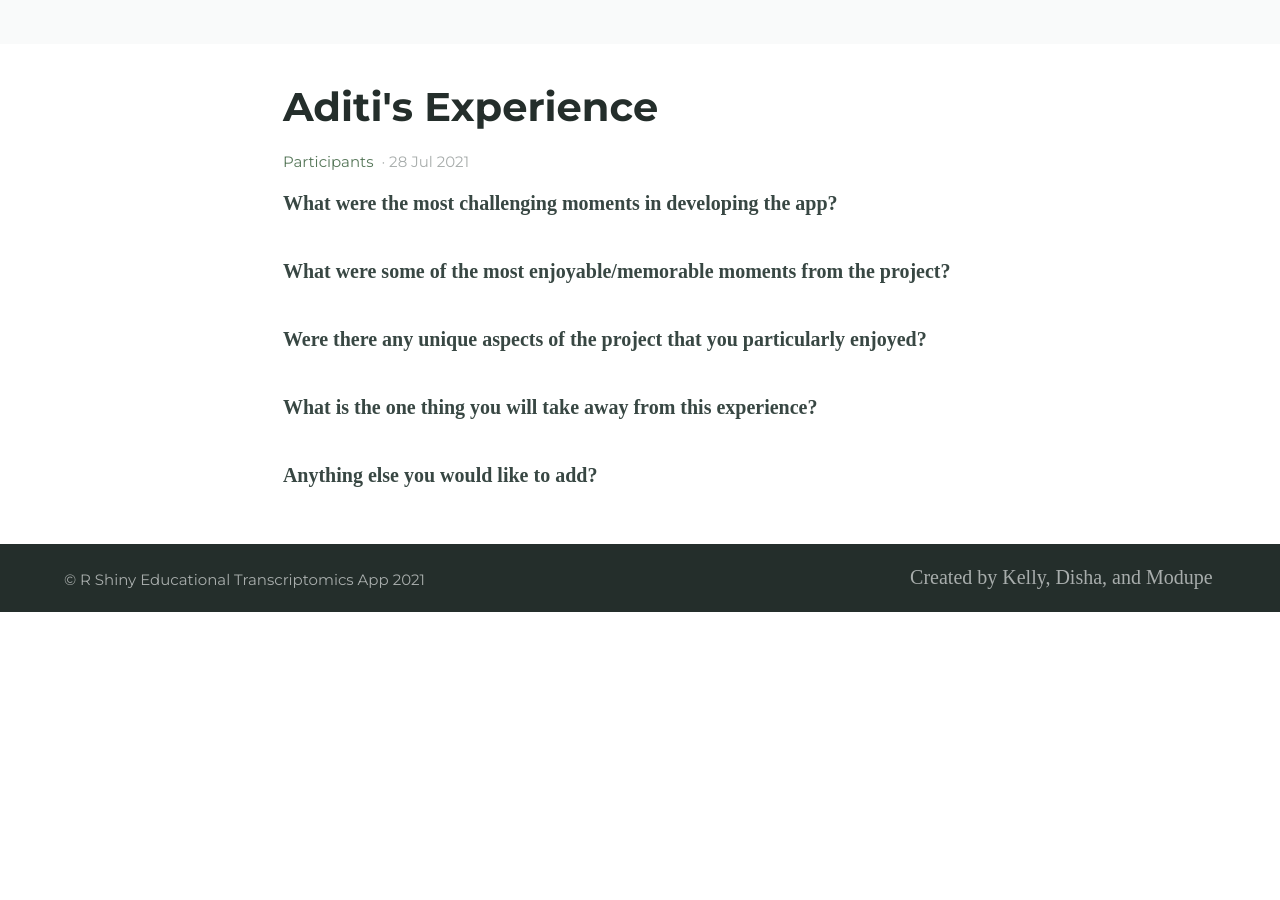
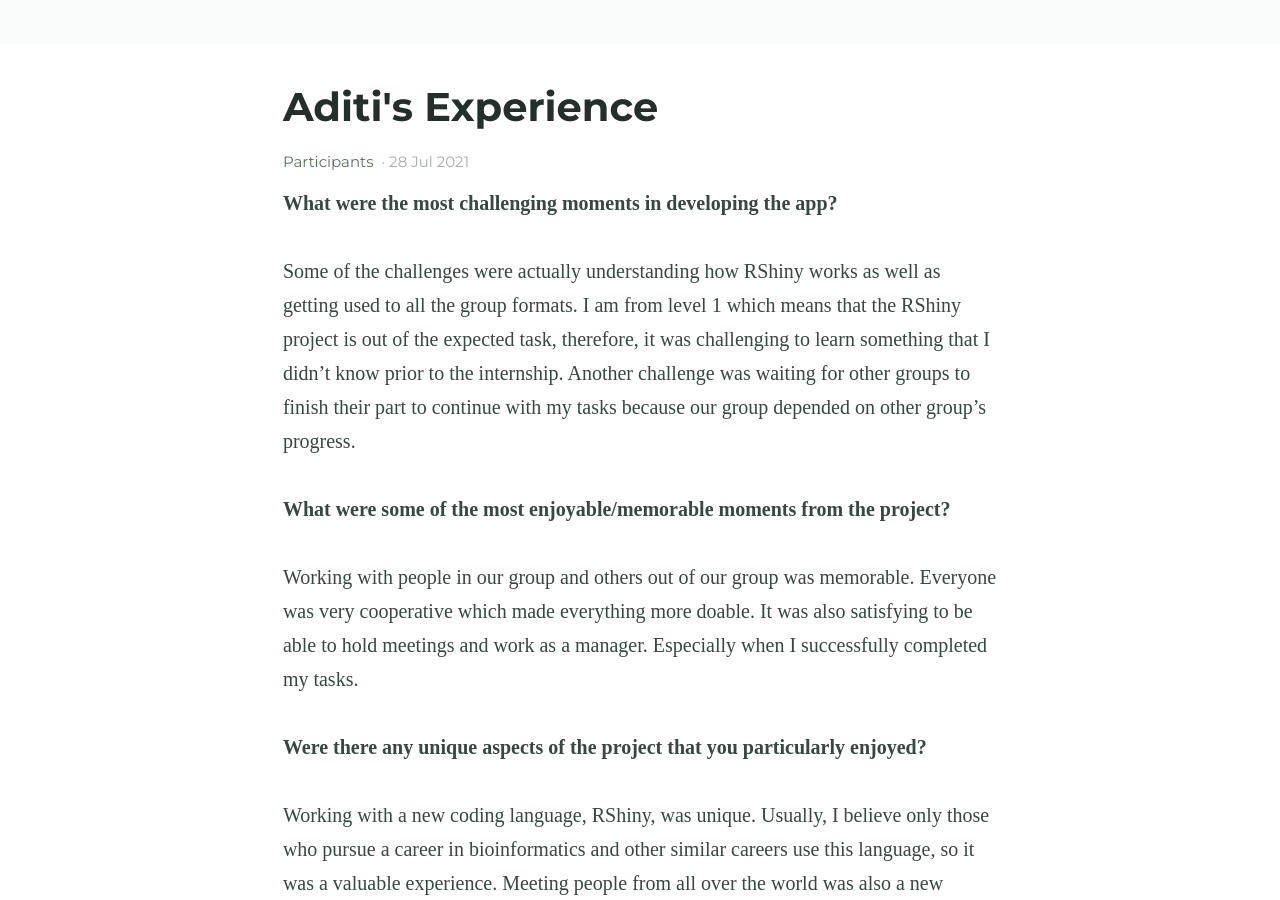
Before and after one commit to BI-STEM-Away/sMAP_dev, a Jekyll site: the page built from _posts/2021-07-28-Aditi-blog.md, in a window 1280 px wide and 900 px high, scrolled down 360 px. Built offline with Jekyll 4.4.1, drawn with Linux system fonts in a browser that asks for light colours; before the commit the page ends 972 px from its top, so only the background shows below that; some of the changed text lies outside the part shown.

Commit message:
Update 2021-07-28-Aditi-blog.md

```diff
--- a/_posts/2021-07-28-Aditi-blog.md
+++ b/_posts/2021-07-28-Aditi-blog.md
@@ -10,16 +10,17 @@ image: "https://bi-stem-away.github.io/shiny_app_dev/Banner.png"
 
 **What were the most challenging moments in developing the app?**
 
-
+Some of the challenges were actually understanding how RShiny works as well as getting used to all the group formats. I am from level 1 which means that the RShiny project is out of the expected task, therefore, it was challenging to learn something that I didn’t know prior to the internship. Another challenge was waiting for other groups to finish their part to continue with my tasks because our group depended on other group’s progress.
 
 **What were some of the most enjoyable/memorable moments from the project?**
 
+Working with people in our group and others out of our group was memorable. Everyone was very cooperative which made everything more doable. It was also satisfying to be able to hold meetings and work as a manager. Especially when I successfully completed my tasks.
 
 **Were there any unique aspects of the project that you particularly enjoyed?**
 
+Working with a new coding language, RShiny, was unique. Usually, I believe only those who pursue a career in bioinformatics and other similar careers use this language, so it was a valuable experience. Meeting people from all over the world was also a new experience.
 
 
 **What is the one thing you will take away from this experience?**
 
-
-**Anything else you would like to add?**
+I think being a manager was stressful at some time, especially the beginning because it was such an important role and it was intimidating. The biggest takeaway is to not shy away from intimidating roles. This project especially helped me work on my public speaking skills.
```
